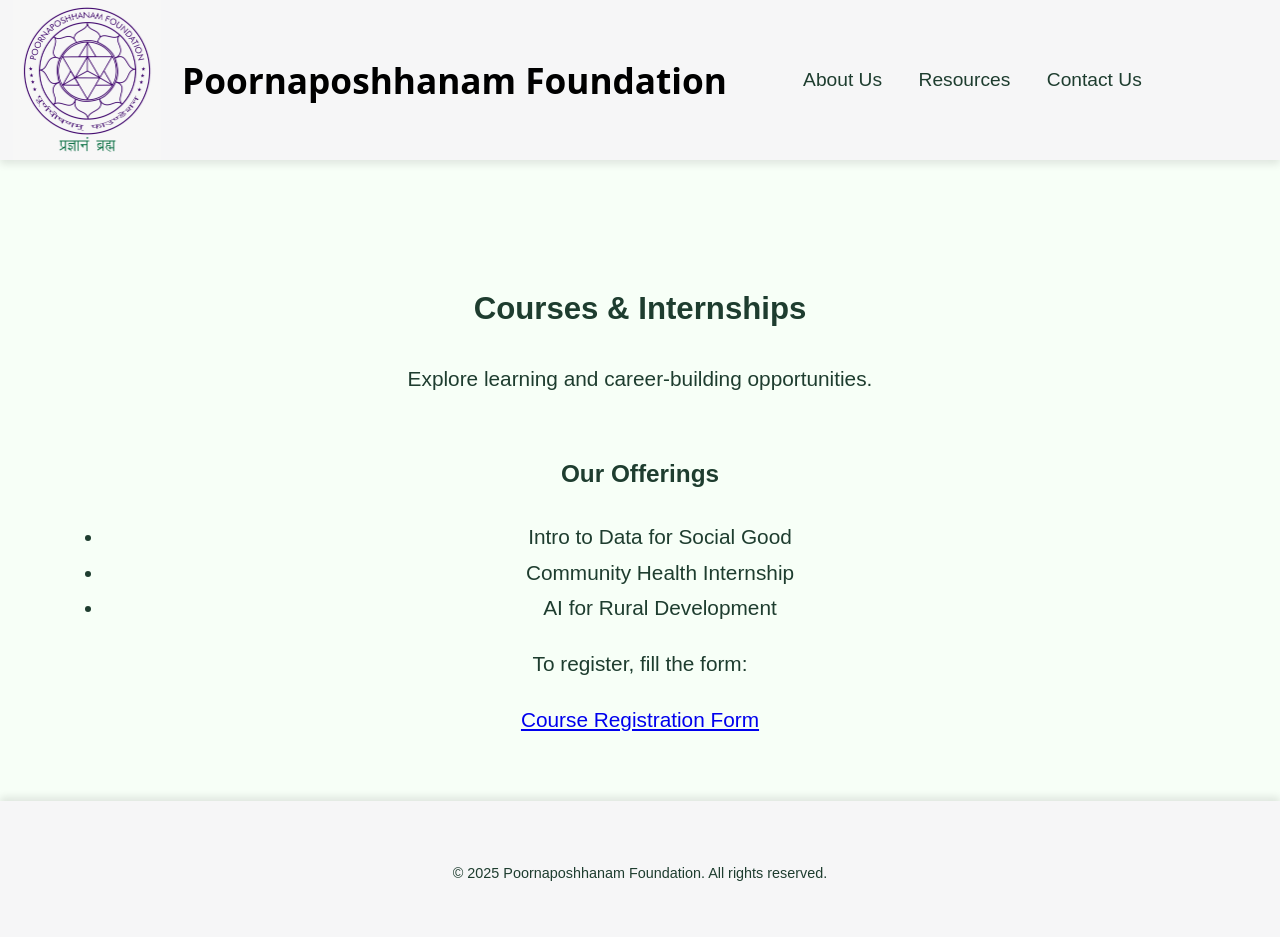
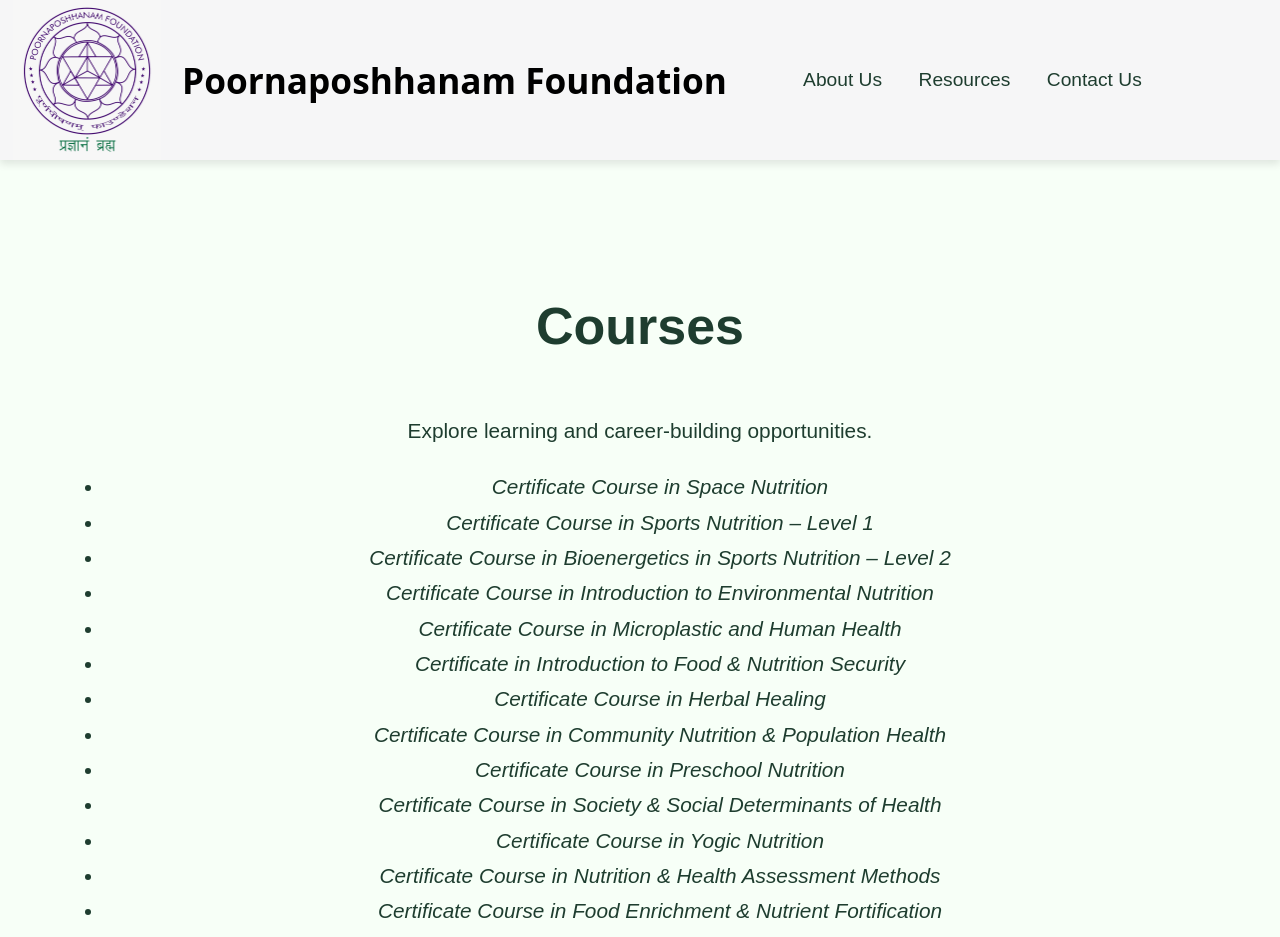
Before and after one commit to pphqwebsite/Poornaposhhanam-Website, a React (Vite) app: page /courses in a window 1280 px wide. Shown: the top 937 px of the page. Built offline with nearby package versions, Linux system fonts and the light colour scheme; a web font is replaced by a local one.

Commit message:
Courses Page Updated

```diff
--- a/src/pages/Courses.jsx
+++ b/src/pages/Courses.jsx
@@ -3,18 +3,31 @@ import React from 'react';
 export default function Courses() {
   return (
     <section className='section-class'>
-      <h2>Courses & Internships</h2>
+      <h1>Courses</h1>
       <p>Explore learning and career-building opportunities.</p>
+      <ul>
+       <li><i>Certificate Course in Space Nutrition</i></li>
+      <li><i>Certificate Course in Sports Nutrition – Level 1</i></li>
+      <li><i>Certificate Course in Bioenergetics in Sports Nutrition – Level 2</i></li>
+      <li><i>Certificate Course in Introduction to Environmental Nutrition</i></li>
+      <li><i>Certificate Course in Microplastic and Human Health</i></li>
+      <li><i>Certificate in Introduction to Food & Nutrition Security</i></li>
+      <li><i>Certificate Course in Herbal Healing</i></li>
+      <li><i>Certificate Course in Community Nutrition & Population Health</i></li>
+      <li><i>Certificate Course in Preschool Nutrition</i></li>
+      <li><i>Certificate Course in Society & Social Determinants of Health</i></li>
+      <li><i>Certificate Course in Yogic Nutrition</i></li>
+      <li><i>Certificate Course in Nutrition & Health Assessment Methods</i></li>
+      <li><i>Certificate Course in Food Enrichment & Nutrient Fortification</i></li>
+      <li><i>Certificate Course in Introduction to Research Methodology</i></li>
+      <li><i>Short-Term Certificate Course in Preconception Nutrition</i></li>
+      <li><i>Short-Term Certificate Course in Food Product Development</i></li>
 
-      <h3>Our Offerings</h3>
-      <ul>
-        <li>Intro to Data for Social Good</li>
-        <li>Community Health Internship</li>
-        <li>AI for Rural Development</li>
+
       </ul>
 
-      <p>To register, fill the form:</p>
-      <a href="https://forms.gle/course-registration" target="_blank" rel="noopener noreferrer">Course Registration Form</a>
+      <h3>To register, fill the form below :</h3>
+      <a href="https://forms.gle/8Y2632LaHf1iBvm57" target="_blank" rel="noopener noreferrer">Course Registration Form</a>
     </section>
   );
 }
```
